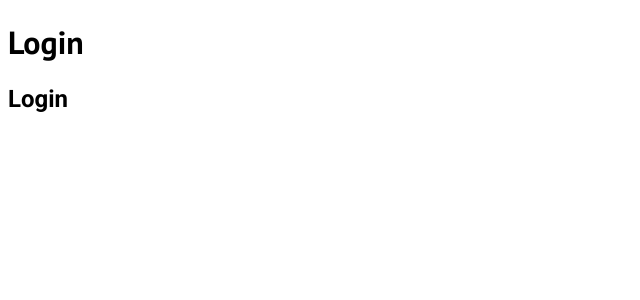
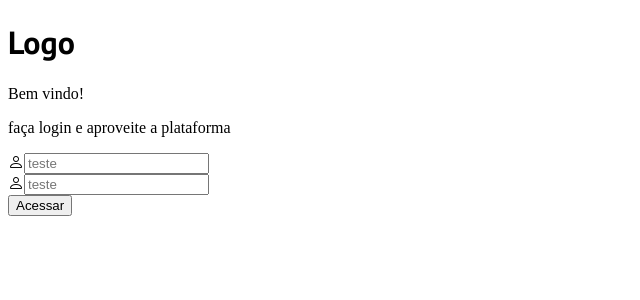
Before and after one commit to RonyFonseca/BigCode, a React app in the folder Frontend/: page / in a window 1280 px wide. Shown: the top 300 px of the page, without its empty margins (0-640 px from the left). Built offline with nearby package versions, Linux system fonts and the light colour scheme; the HTML template or start-up script is replaced by a standard one.

Commit message:
feat(Login): Iniciei a criação da página de login.

```diff
--- a/Frontend/package.json
+++ b/Frontend/package.json
@@ -10,6 +10,7 @@
     "preview": "vite preview"
   },
   "dependencies": {
+    "bootstrap-icons": "^1.13.1",
     "react": "^19.2.0",
     "react-dom": "^19.2.0",
     "react-router-dom": "^7.9.5"
--- a/Frontend/src/App.jsx
+++ b/Frontend/src/App.jsx
@@ -1,4 +1,6 @@
 import {BrowserRouter,Routes,Route} from "react-router-dom";
+import 'bootstrap-icons/font/bootstrap-icons.css';
+
 
 //----------Paginas-----------
 import Login from "./Pages/Auth/Login.jsx";
--- /dev/null
+++ b/Frontend/src/Components/Button/Button.jsx
@@ -0,0 +1,9 @@
+function Button(props){
+    return (
+        <div>
+            <button>{props.assunto}</button>
+        </div>
+    )
+}
+
+export default Button
--- /dev/null
+++ b/Frontend/src/Components/Input/Input.jsx
@@ -0,0 +1,13 @@
+import "./Input.css";
+
+function Input(props){
+
+    return (
+       <div>
+        <i className={props.icon}></i>
+        <input type="text" placeholder={props.placeholder} valor={props.valor} onChange={(e) => props.onChange(e.target.value)}/>
+       </div>
+    )
+}
+
+export default Input;
--- a/Frontend/src/Pages/Auth/Login.jsx
+++ b/Frontend/src/Pages/Auth/Login.jsx
@@ -1,10 +1,55 @@
+import Input from "../../Components/Input/Input.jsx";
+import Button from "../../Components/Button/Button.jsx";
+
+import { useState } from "react";
 
 function Login(){
+
+    const [email, setEmail] = useState("");
+    const [senha, setSenha] = useState("");
+
+    const pegarValorEmail = (event) => {
+        if(event.trim() ==  ""){
+            console.log("O email ta vazio !")
+        }
+        setEmail(event);
+    }
+
+    const pegarValorSenha = (event) => {
+        if(event.trim() == ""){
+            console.log("Senha está vazia")
+        }
+        setSenha(event);
+    }
+
+    const enviarDados = (e) => {
+        e.preventDefault();
+        if(email.includes("@")){
+            console.log(email);
+        }
+    }
+
+
     return(
-        <>
-            <h1>Login</h1>
-            <h2>Login</h2>
-        </>
+        <main>
+            <div>
+
+            </div>
+            <div>
+                <h1>Logo</h1>
+                <div>
+                    <p>Bem vindo!</p>
+                    <p>faça login e aproveite a plataforma</p>
+                </div>
+                <div>
+                    <form action="" onSubmit={(e) => enviarDados(e)}>
+                        <Input icon="bi bi-person" placeholder="teste" valor={email} onChange={(event) => pegarValorEmail(event)}/>
+                        <Input icon="bi bi-person" placeholder="teste" valor={senha} onChange={(event) => pegarValorSenha(event)}/>
+                        <Button assunto="Acessar" />
+                    </form>
+                </div>
+            </div>
+        </main>
     )
 }
 
--- a/package.json
+++ /dev/null
@@ -1,5 +0,0 @@
-{
-  "dependencies": {
-    "react-router": "^7.9.5"
-  }
-}
```
Also changed, not shown: Frontend/src/Components/Input/Input.css (added), 2 other files (tests, documents, lock files or other folders).
